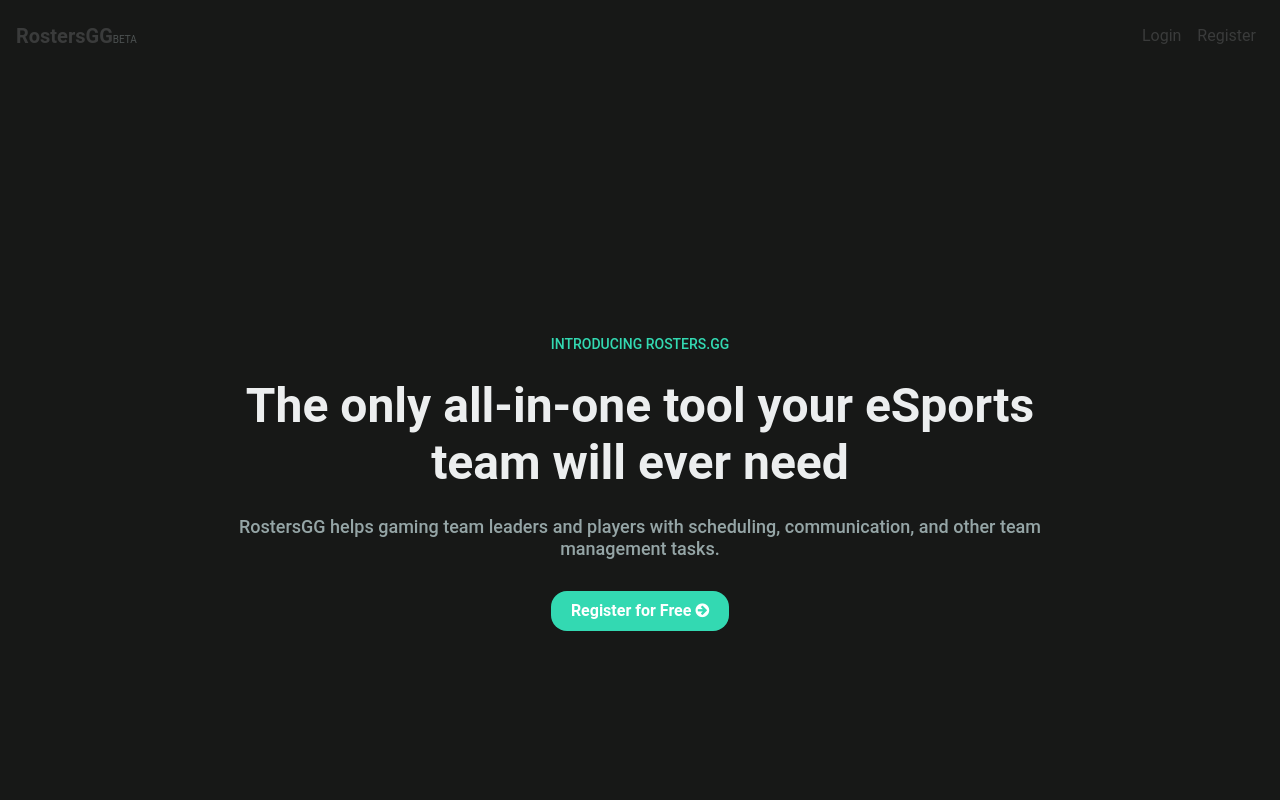
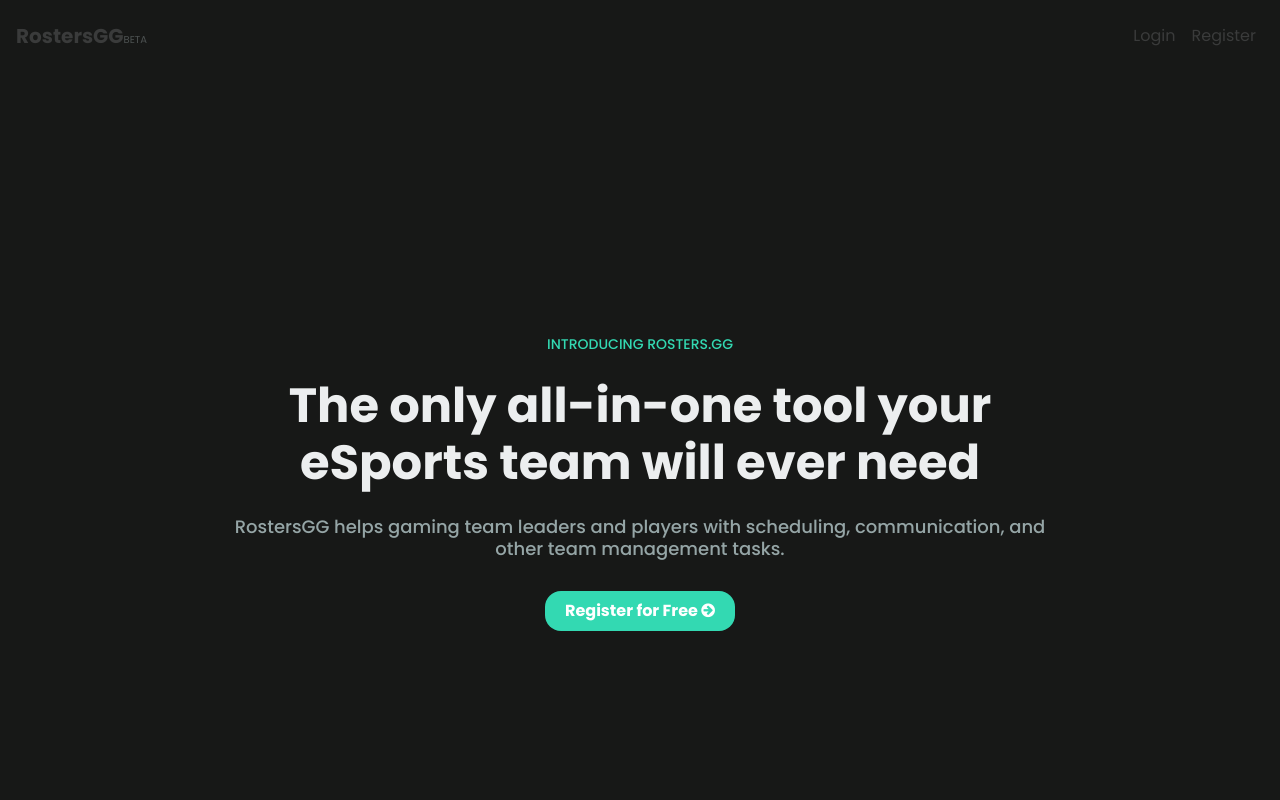
Before and after one commit to Yuanionrings/RostersGG-1, a React (Create React App) app in the folder client/: page / in a window 1280 px wide. Shown: the top 800 px of the page. Built offline with nearby package versions, Linux system fonts and the light colour scheme.

Commit message:
Style changes

```diff
--- a/client/public/index.html
+++ b/client/public/index.html
@@ -27,7 +27,9 @@
     <title>RostersGG - eSports Team Management Tool</title>
     <link rel="stylesheet"  href="https://stackpath.bootstrapcdn.com/bootstrap/4.4.1/css/bootstrap.min.css" />
     <link rel="stylesheet"  href="https://stackpath.bootstrapcdn.com/font-awesome/4.7.0/css/font-awesome.min.css" />
+    <link href="https://fonts.googleapis.com/css2?family=Poppins:ital,wght@0,100;0,200;0,300;0,400;0,500;0,600;0,700;0,800;0,900;1,100;1,200;1,300;1,400;1,500;1,600;1,700;1,800;1,900&display=swap" rel="stylesheet">
   </head>
+
   <body>
     <noscript>You need to enable JavaScript to run this app.</noscript>
     <div id="root"></div>
--- a/client/src/App.css
+++ b/client/src/App.css
@@ -39,7 +39,7 @@ _______________________________________
 body {
     color: #ffffff;
     background: #ECEEEF;
-    font-family: 'Roboto', sans-serif;
+    font-family: 'Poppins', sans-serif;
     height: 100%;
 }
 .app-bg {
@@ -173,10 +173,15 @@ _______________________________________
             /* Title Box */
             .dashboard-container .content .display-box .title-box {
                 color: #ffffff;
-                background: #B4BAB8;
+                background: #34495E;
                 padding: 1rem;
                 border-radius: 8px;
                 box-shadow: 0px 5px 10px #D8D8D8;
+            }
+            .dashboard-container .content .display-box .title-box h5 {
+                color: #ffffff;
+                font-weight: bold;
+                margin-bottom: 0;
             }
 
             /* Display Box .box (Content) */
--- a/client/src/components/auth/rosters/ViewRoster.js
+++ b/client/src/components/auth/rosters/ViewRoster.js
@@ -51,7 +51,7 @@ class ViewRoster extends Component {
                             <h5><b>Game</b></h5>
                             <p>{this.state.game}</p>
 
-                            <h5><b>Region</b></h5>
+                            <h5 className='mt-2'><b>Region</b></h5>
                             <p>{this.state.region}</p>
                         </div>
 
```
